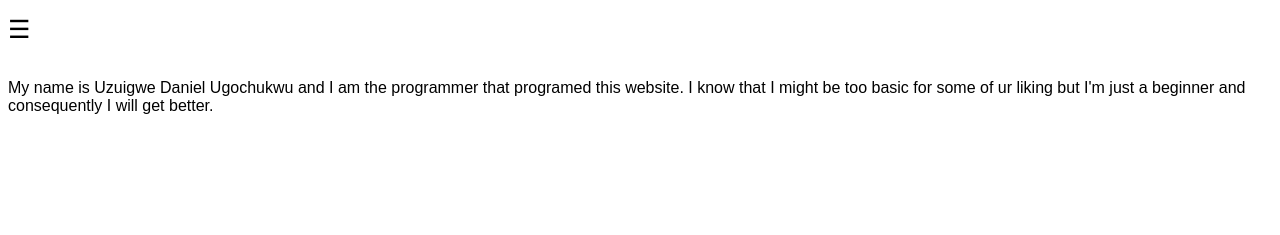
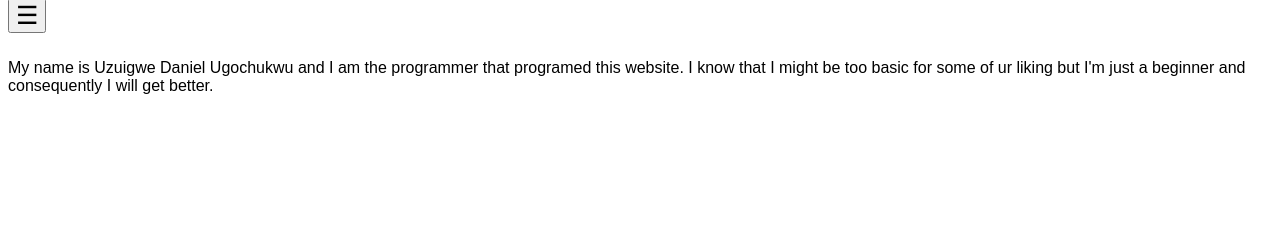
Before and after one commit to Dankells/practise, a plain HTML site: page index.html in a window 1280 px wide. Drawn offline with Linux system fonts and the light colour scheme.

Commit message:
Added a button

```diff
--- a/index.html
+++ b/index.html
@@ -73,7 +73,7 @@
             <a href="" >SERVICES</a>
             <a href="" >FAQS</a>
         </nav>
-        <p class="menu" onclick="openBtn()" >&#9776;</p>
+        <button class="menu" onclick="openBtn()" >&#9776;</button >
         <p id="text">My name is Uzuigwe Daniel Ugochukwu and I am the programmer that programed this website. I know that I might be too basic for some of ur liking but I'm just a beginner and consequently I will get better. </p>
 
 
```
